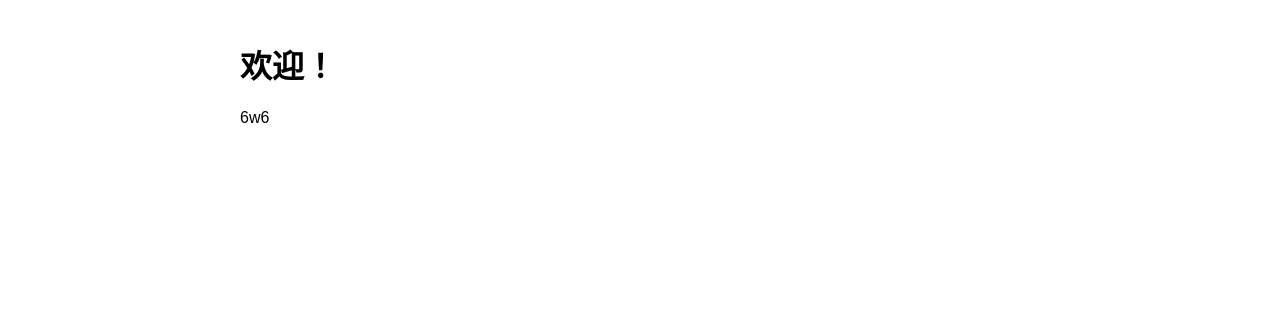
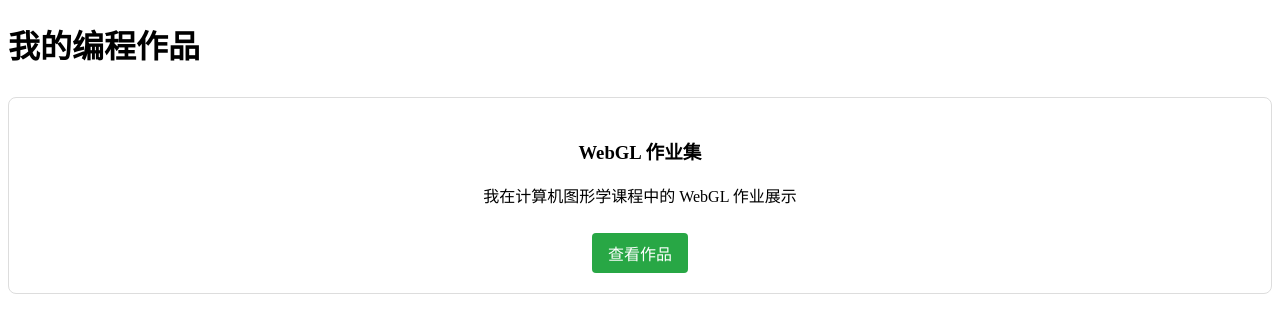
Before and after one commit to sentor831/sentor831.github.io, a plain HTML site: page index.html in a window 1280 px wide. Drawn offline with Linux system fonts and the light colour scheme.

Commit message:
index-webgl

```diff
--- a/index.html
+++ b/index.html
@@ -1,13 +1,42 @@
 <!DOCTYPE html>
 <html>
 <head>
-    <title>Sentor的地盘</title>
+    <title>我的作品集</title>
     <style>
-        body { font-family: Arial, sans-serif; max-width: 800px; margin: 0 auto; padding: 20px; }
+        .projects {
+            display: grid;
+            grid-template-columns: repeat(auto-fit, minmax(300px, 1fr));
+            gap: 20px;
+            margin: 30px 0;
+        }
+        .project-card {
+            border: 1px solid #ddd;
+            padding: 20px;
+            border-radius: 8px;
+            text-align: center;
+        }
+        .project-link {
+            display: inline-block;
+            margin-top: 10px;
+            padding: 8px 16px;
+            background: #28a745;
+            color: white;
+            text-decoration: none;
+            border-radius: 4px;
+        }
     </style>
 </head>
 <body>
-    <h1>欢迎！</h1>
-    <p>6w6</p>
+    <h1>我的编程作品</h1>
+
+    <div class="projects">
+        <div class="project-card">
+            <h3>WebGL 作业集</h3>
+            <p>我在计算机图形学课程中的 WebGL 作业展示</p>
+            <a href="/WebGL/hw" class="project-link">查看作品</a>
+        </div>
+
+        <!-- 可以添加更多项目卡片 -->
+    </div>
 </body>
 </html>
```
Also changed, not shown: 1 other file.
